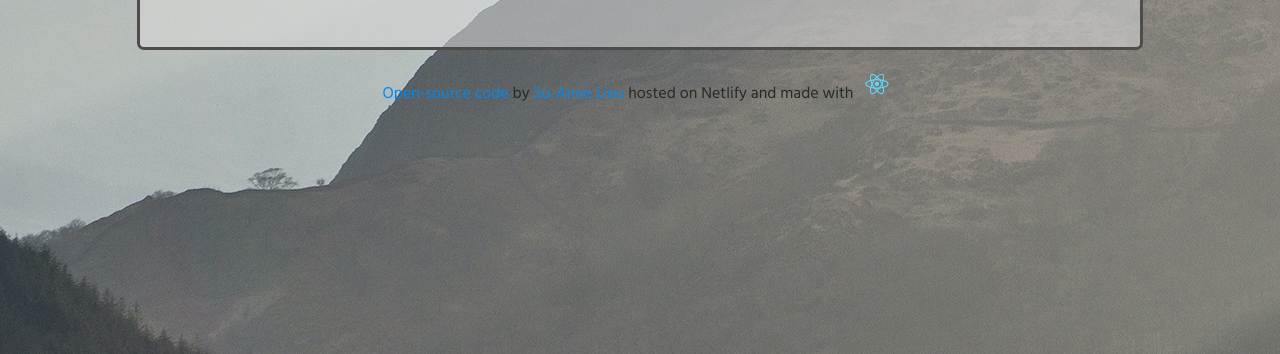
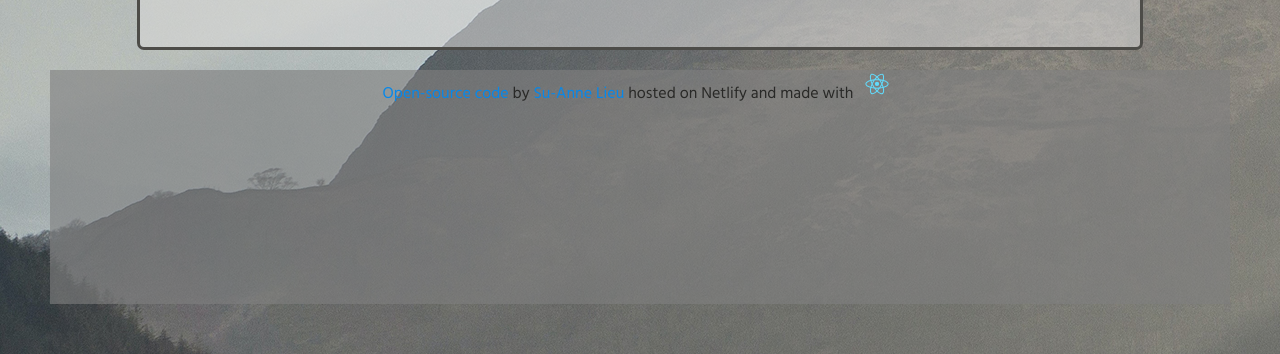
Before and after one commit to SueL28/forecast-weather-app-react, a React (Create React App) app: page / in a window 1280 px wide. Shown: the part 952-1306 px from the top of the page. Built offline with nearby package versions, Linux system fonts and the light colour scheme; no server answers.

Commit message:
added background colour to see footer better

```diff
--- a/src/Footer.css
+++ b/src/Footer.css
@@ -6,6 +6,7 @@
     font-style: bolder;
     font-size: 12pt;
     padding-bottom: 197px;
+    background-color: rgba(128, 128, 128, 0.603);
   }
 
   .Footer a {
```
